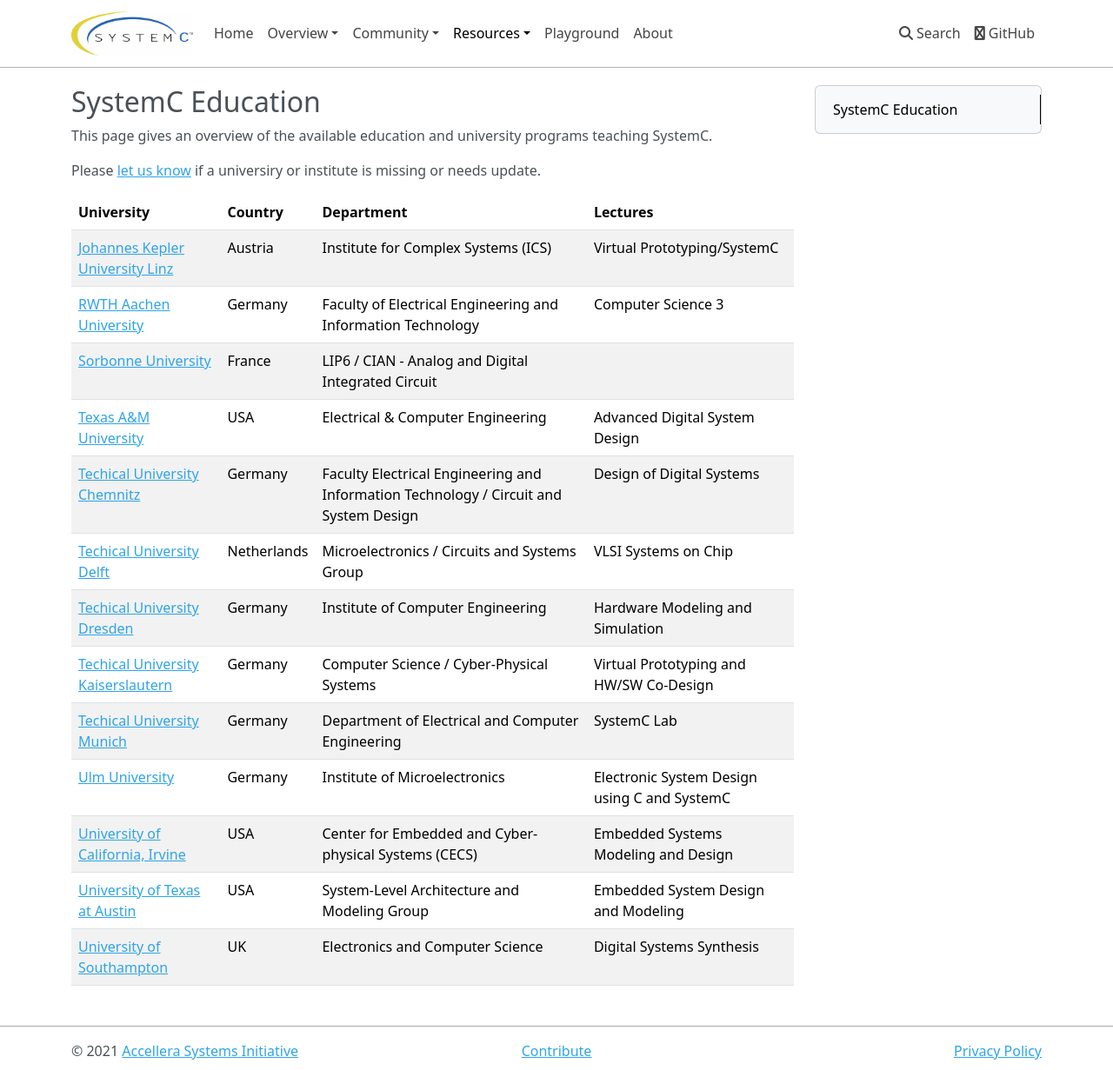
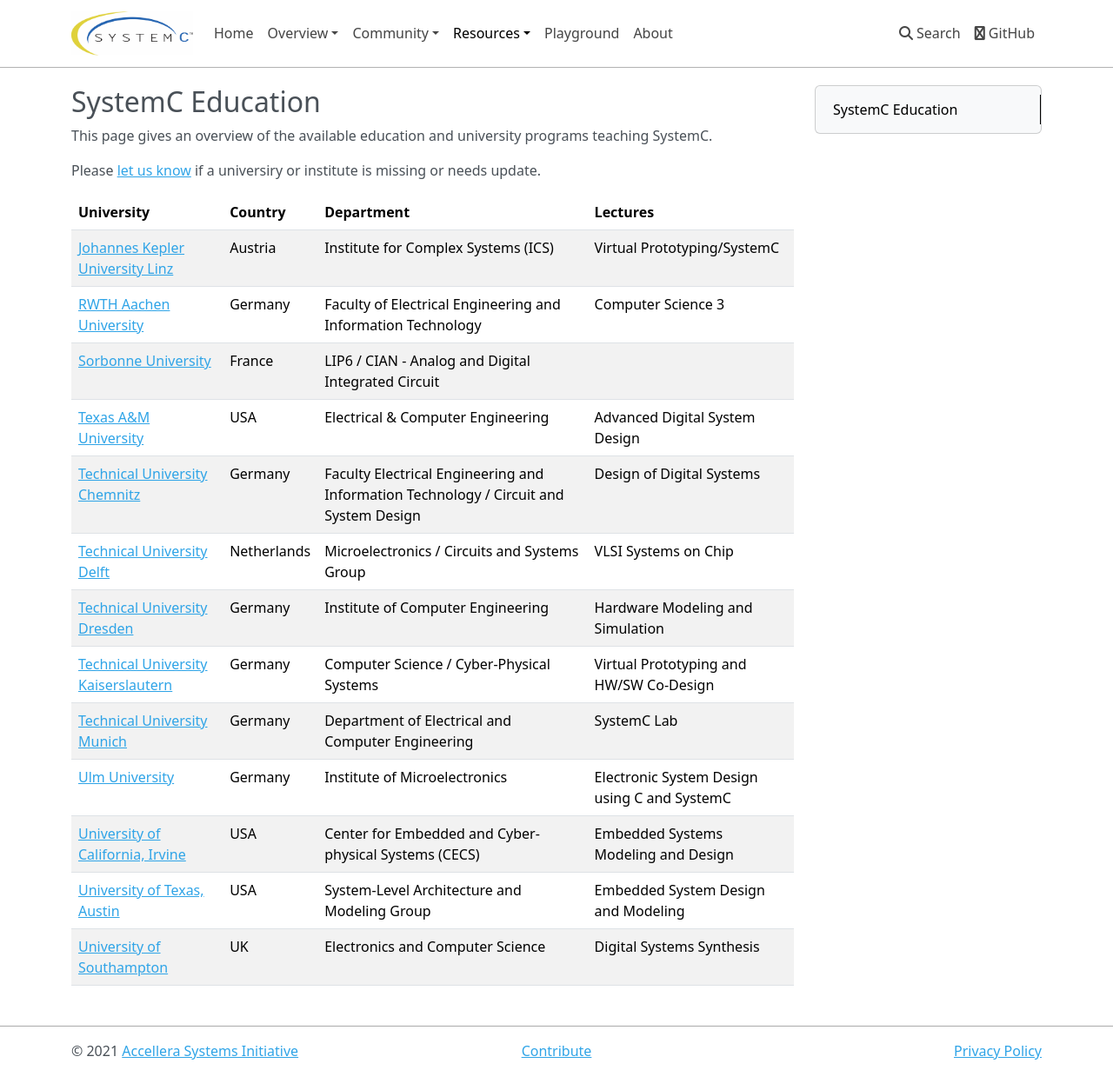
Before and after one commit to accellera-official/systemc.org, an MkDocs documentation site: the page built from docs/resources/education.md, in a window 1280 px wide and 1231 px high. Shown: the whole window at 87% size. Built offline with MkDocs 1.6.1, drawn with Linux system fonts in a browser that asks for light colours; nearby versions of some CDN libraries.

Commit message:
fix typos

```diff
--- a/docs/resources/education.md
+++ b/docs/resources/education.md
@@ -10,14 +10,14 @@
 | [RWTH Aachen University][11] | Germany | Faculty of Electrical Engineering and Information Technology | Computer Science 3 |
 | [Sorbonne University][8] | France | LIP6 / CIAN - Analog and Digital Integrated Circuit |  |
 | [Texas A&M University][12] | USA | Electrical & Computer Engineering  | Advanced Digital System Design |
-| [Techical University Chemnitz][10] | Germany | Faculty Electrical Engineering and Information Technology / Circuit and System Design | Design of Digital Systems |
-| [Techical University Delft ][13] | Netherlands | Microelectronics / Circuits and Systems Group | VLSI Systems on Chip |
-| [Techical University Dresden][9] | Germany | Institute of Computer Engineering | Hardware Modeling and Simulation |
-| [Techical University Kaiserslautern][2] | Germany | Computer Science / Cyber-Physical Systems | Virtual Prototyping and HW/SW Co-Design |
-| [Techical University Munich][3] | Germany | Department of Electrical and Computer Engineering | SystemC Lab |
+| [Technical University Chemnitz][10] | Germany | Faculty Electrical Engineering and Information Technology / Circuit and System Design | Design of Digital Systems |
+| [Technical University Delft ][13] | Netherlands | Microelectronics / Circuits and Systems Group | VLSI Systems on Chip |
+| [Technical University Dresden][9] | Germany | Institute of Computer Engineering | Hardware Modeling and Simulation |
+| [Technical University Kaiserslautern][2] | Germany | Computer Science / Cyber-Physical Systems | Virtual Prototyping and HW/SW Co-Design |
+| [Technical University Munich][3] | Germany | Department of Electrical and Computer Engineering | SystemC Lab |
 | [Ulm University][1] | Germany | Institute of Microelectronics | Electronic System Design using C and SystemC |
 | [University of California, Irvine][7] | USA | Center for Embedded and Cyber-physical Systems (CECS) | Embedded Systems Modeling and Design |
-| [University of Texas at Austin][4] | USA | System-Level Architecture and Modeling Group | Embedded System Design and Modeling |
+| [University of Texas, Austin][4] | USA | System-Level Architecture and Modeling Group | Embedded System Design and Modeling |
 | [University of Southampton][5] | UK | Electronics and Computer Science | Digital Systems Synthesis |
 
 
```
